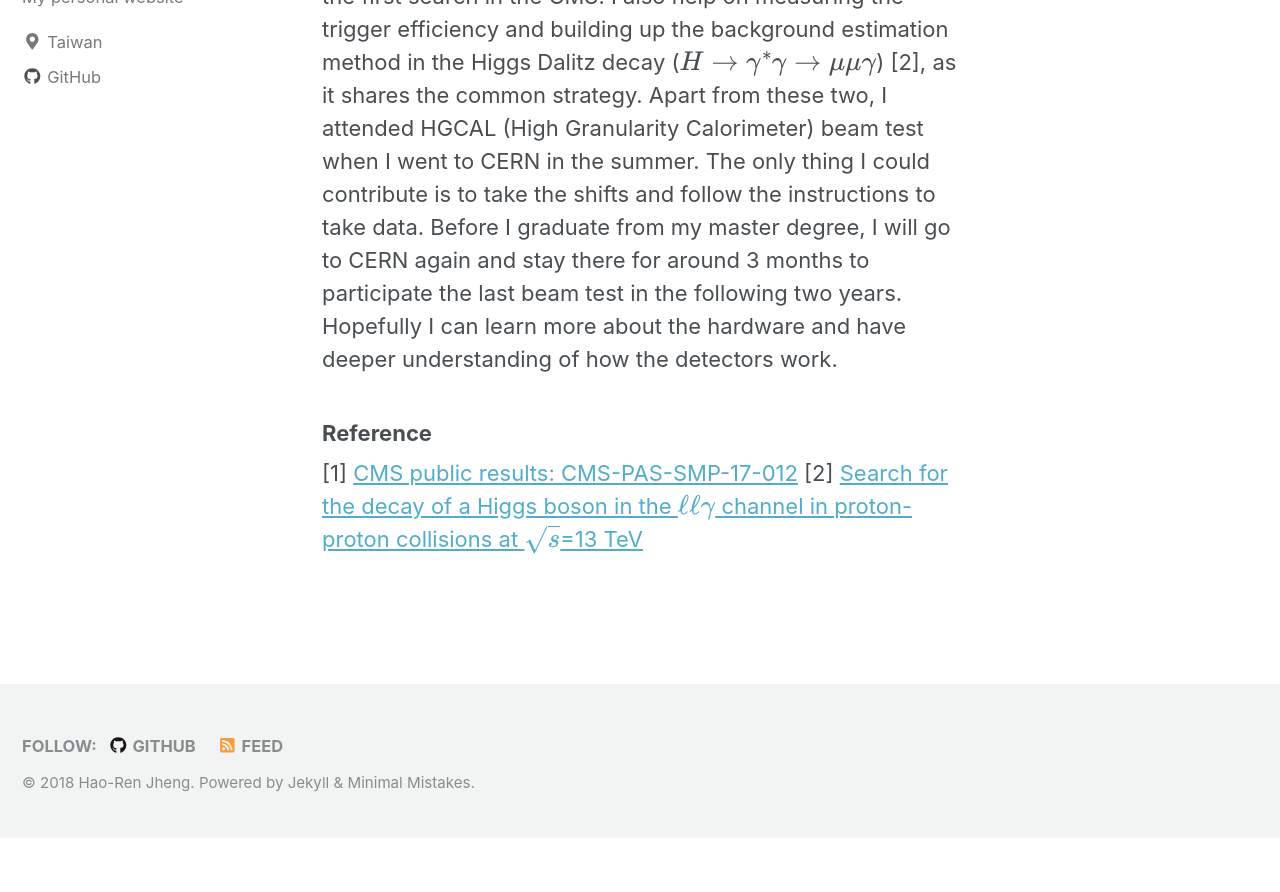
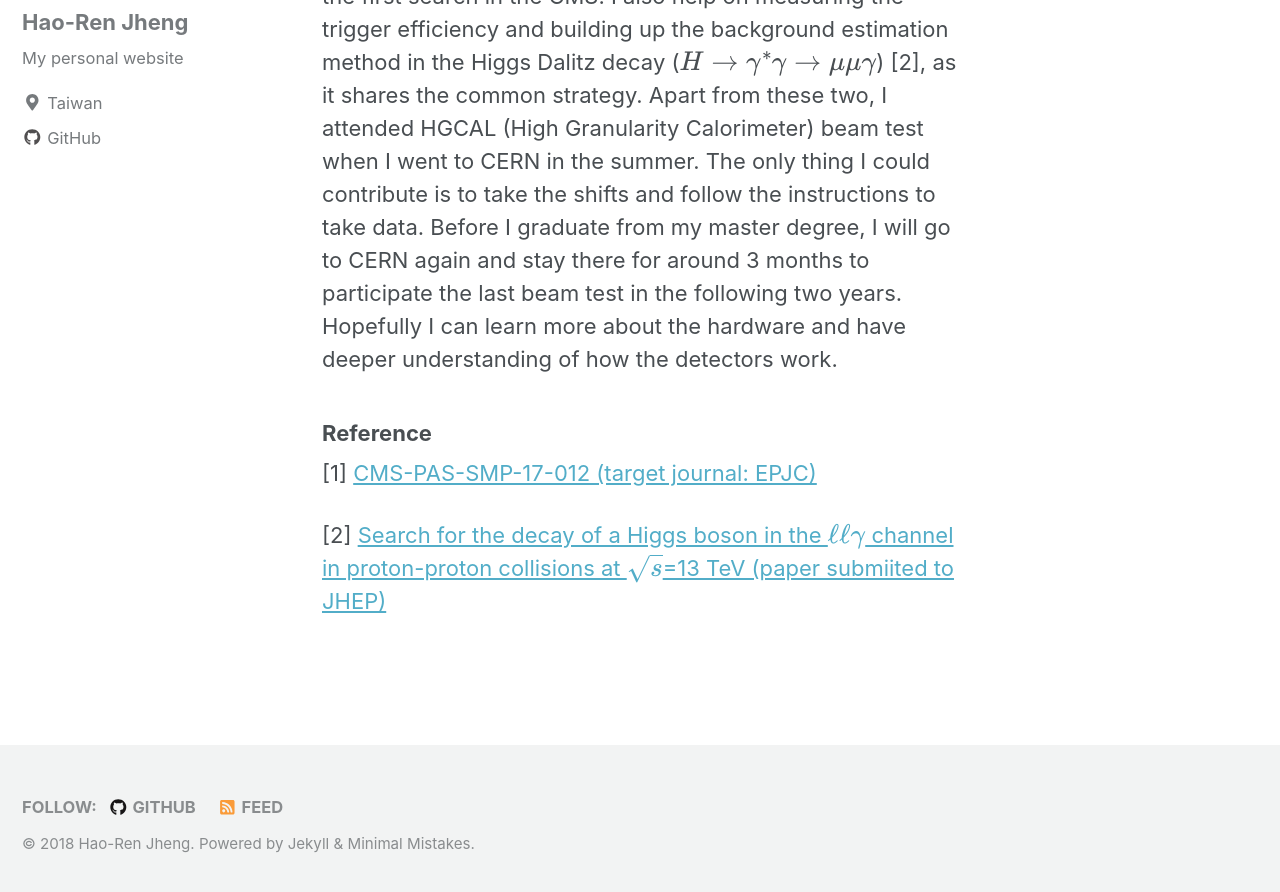
Before and after one commit to hrjheng/hrjheng.github.io, a Jekyll site: the page built from _pages/My-work-in-HEP.md, in a window 1280 px wide and 900 px high, scrolled down 1341 px. Shown: the top 892 px of the window. Built offline with Jekyll 4.4.1, drawn with Linux system fonts in a browser that asks for light colours; nearby versions of some CDN libraries; formulas are drawn with MathJax 3; before the commit the page ends 2179 px from its top, so only the background shows below that.

Commit message:
new commit

```diff
--- a/_pages/My-work-in-HEP.md
+++ b/_pages/My-work-in-HEP.md
@@ -13,5 +13,7 @@ I also help on measuring the trigger efficiency and building up the background e
 Apart from these two, I attended HGCAL (High Granularity Calorimeter) beam test when I went to CERN in the summer. The only thing I could contribute is to take the shifts and follow the instructions to take data. Before I graduate from my master degree, I will go to CERN again and stay there for around 3 months to participate the last beam test in the following two years. Hopefully I can learn more about the hardware and have deeper understanding of how the detectors work.
 
 ### Reference ###
-[1] [CMS public results: CMS-PAS-SMP-17-012](http://cms-results.web.cern.ch/cms-results/public-results/preliminary-results/SMP-17-012/index.html)
-[2] [Search for the decay of a Higgs boson in the $$\ell\ell\gamma$$ channel in proton-proton collisions at  $$\sqrt{s}$$=13 TeV](http://cms-results.web.cern.ch/cms-results/public-results/publications/HIG-17-007/index.html)
+
+[1] [CMS-PAS-SMP-17-012 (target journal: EPJC)](http://cms-results.web.cern.ch/cms-results/public-results/preliminary-results/SMP-17-012/index.html)
+
+[2] [Search for the decay of a Higgs boson in the $$\ell\ell\gamma$$ channel in proton-proton collisions at $$\sqrt{s}$$=13 TeV (paper submiited to JHEP)](http://cms-results.web.cern.ch/cms-results/public-results/publications/HIG-17-007/index.html)
```
